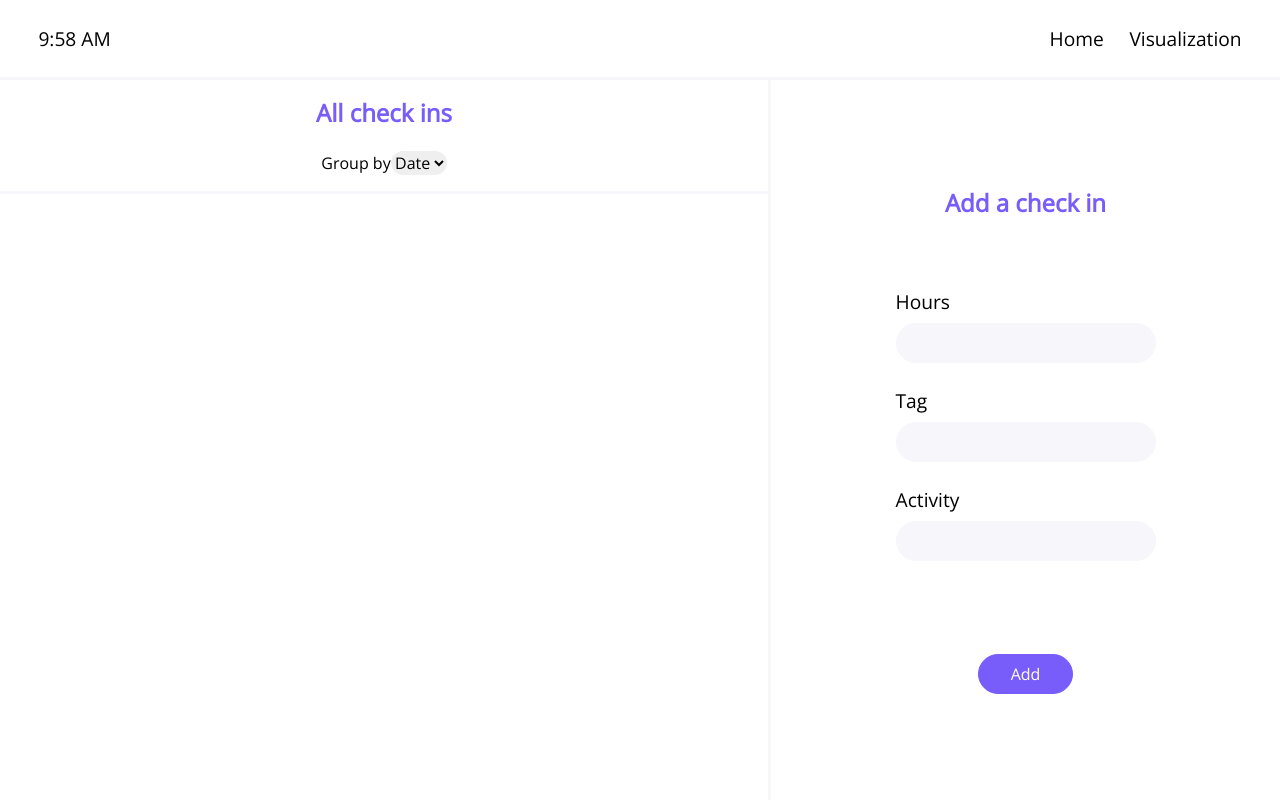
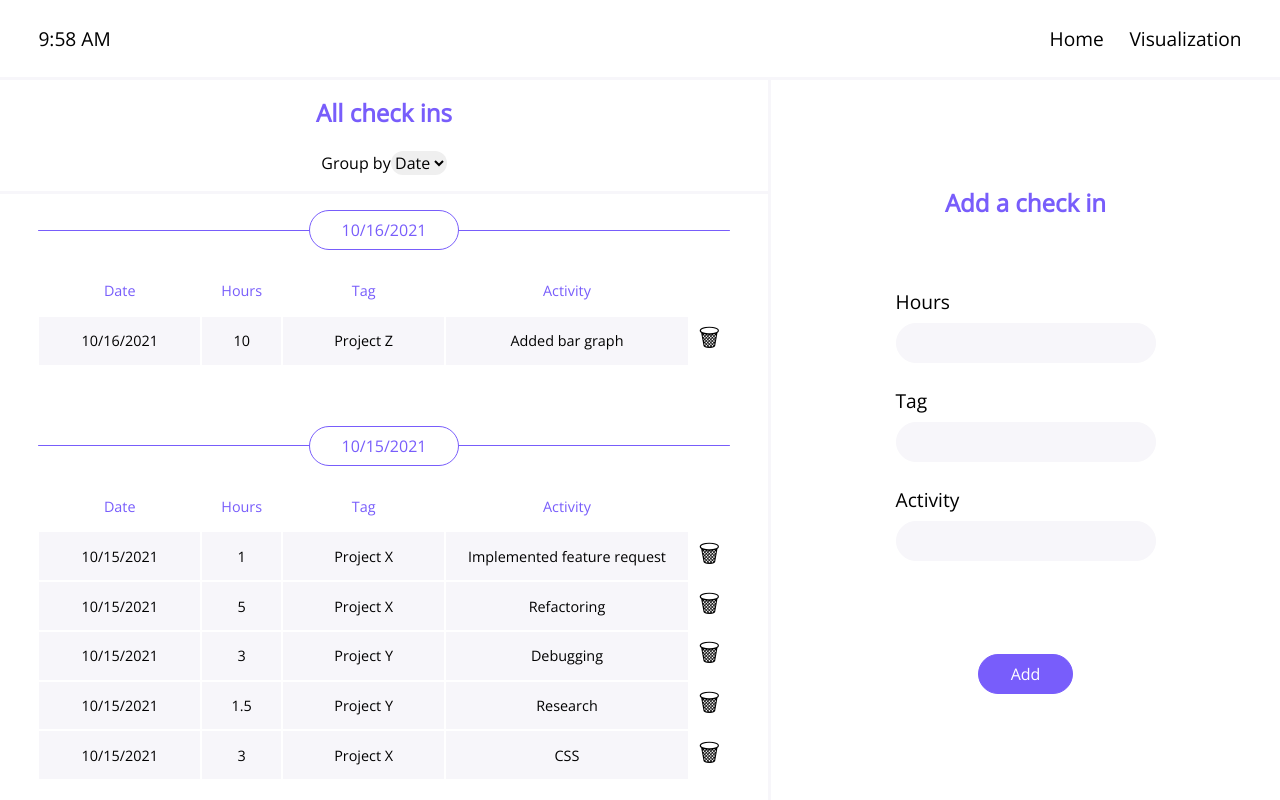
Before and after one commit to jason-nn/time-tracking, a React (Create React App) app: page / in a window 1280 px wide. Built offline with nearby package versions, Linux system fonts and the light colour scheme.

Commit message:
added seed data

```diff
--- a/src/App.js
+++ b/src/App.js
@@ -1,8 +1,8 @@
-import React, { useState, useEffect } from "react";
-import Navbar from "./Components/Shared/Navbar";
-import Home from "./Components/Home/Home";
-import Visualization from "./Components/Visualization/Visualization";
-import Toast from "./Components/Shared/Toast";
+import React, { useState, useEffect } from 'react';
+import Navbar from './Components/Shared/Navbar';
+import Home from './Components/Home/Home';
+import Visualization from './Components/Visualization/Visualization';
+import Toast from './Components/Shared/Toast';
 
 export default function App() {
     const [DisplayHome, setDisplayHome] = useState(true);
@@ -21,7 +21,45 @@ export default function App() {
         if (localStorage.AllCheckIns) {
             setAllCheckIns(JSON.parse(localStorage.AllCheckIns));
         } else {
-            localStorage.AllCheckIns = JSON.stringify(AllCheckIns);
+            localStorage.AllCheckIns = JSON.stringify([
+                {
+                    date: '10/15/2021',
+                    hours: 3,
+                    tag: 'Project X',
+                    activity: 'CSS',
+                },
+                {
+                    date: '10/15/2021',
+                    hours: 1.5,
+                    tag: 'Project Y',
+                    activity: 'Research',
+                },
+                {
+                    date: '10/15/2021',
+                    hours: 3,
+                    tag: 'Project Y',
+                    activity: 'Debugging',
+                },
+                {
+                    date: '10/15/2021',
+                    hours: 5,
+                    tag: 'Project X',
+                    activity: 'Refactoring',
+                },
+                {
+                    date: '10/15/2021',
+                    hours: 1,
+                    tag: 'Project X',
+                    activity: 'Implemented feature request',
+                },
+                {
+                    date: '10/16/2021',
+                    hours: 10,
+                    tag: 'Project Z',
+                    activity: 'Added bar graph',
+                },
+            ]);
+            setAllCheckIns(JSON.parse(localStorage.AllCheckIns));
         }
     }, []);
 
```
